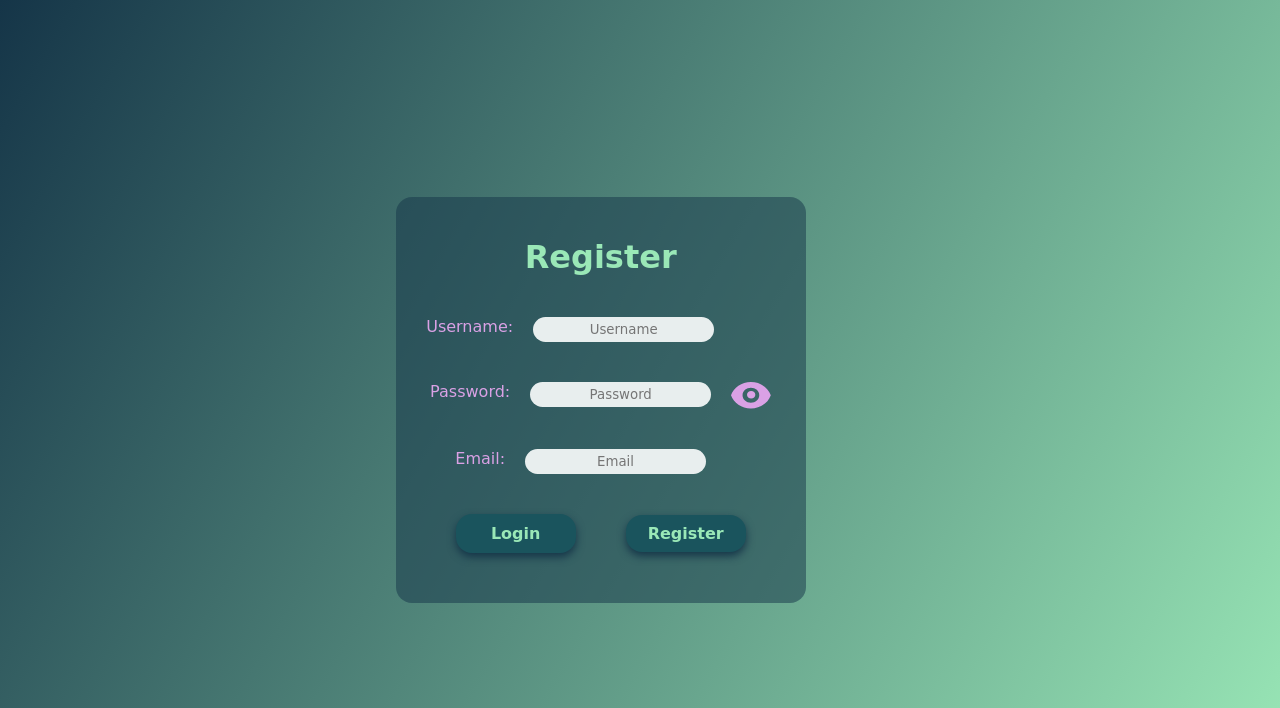
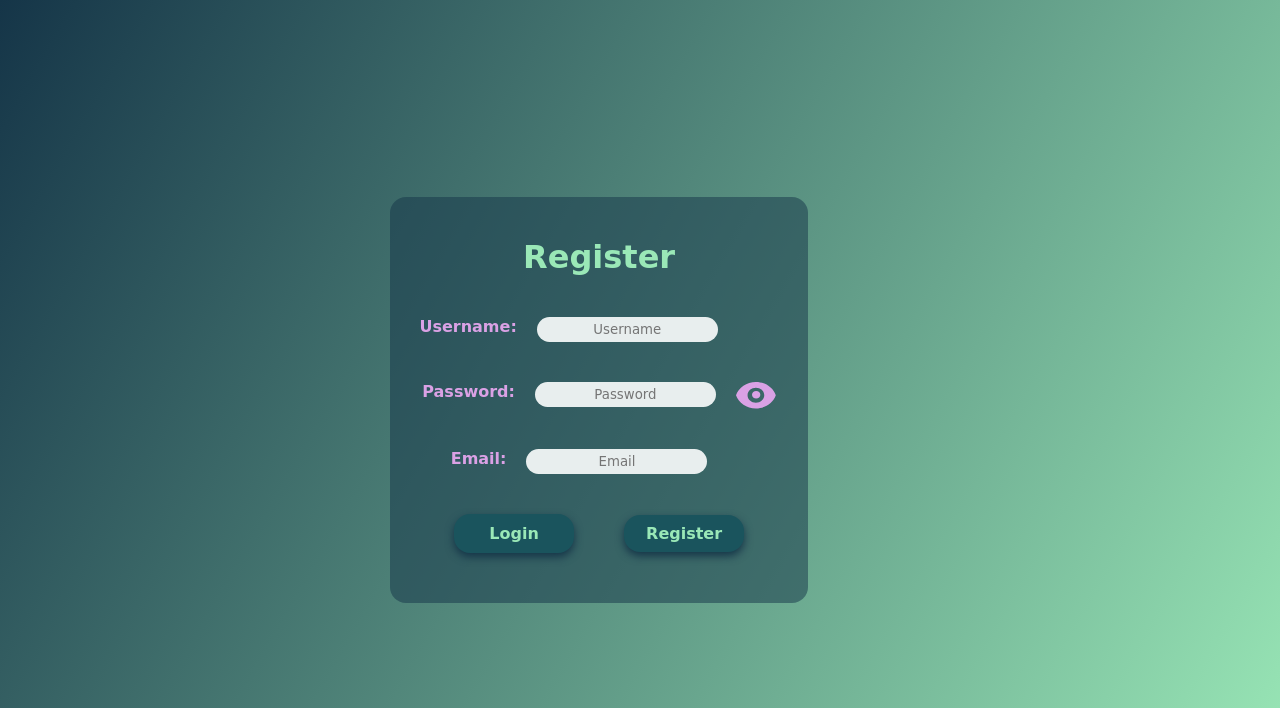
Before and after one commit to garcia-lopez/login, a Flask app: page /register/ in a window 1280 px wide. Shown: the top 708 px of the page. Run offline with Flask 3, Linux system fonts and the light colour scheme; some libraries are stand-ins or nearby versions; some web fonts are replaced.

Commit message:
Update lilac_text and tittle classes with bolder text.

```diff
--- a/static/css/style.css
+++ b/static/css/style.css
@@ -46,6 +46,7 @@ html {
   font-family: "Playwrite US Modern", cursive;
   color: #9AE8B7;
   transition: all 0.5s ease; /* Smooth transition */
+  font-weight: bolder;
 }
 
 /* Color of the h1 element on hover */
@@ -164,6 +165,7 @@ footer {
 }
 .lilac_text {
   color: #DAA1E5;
+  font-weight: bold;
 }
 
 /*Styling the form*/
```
